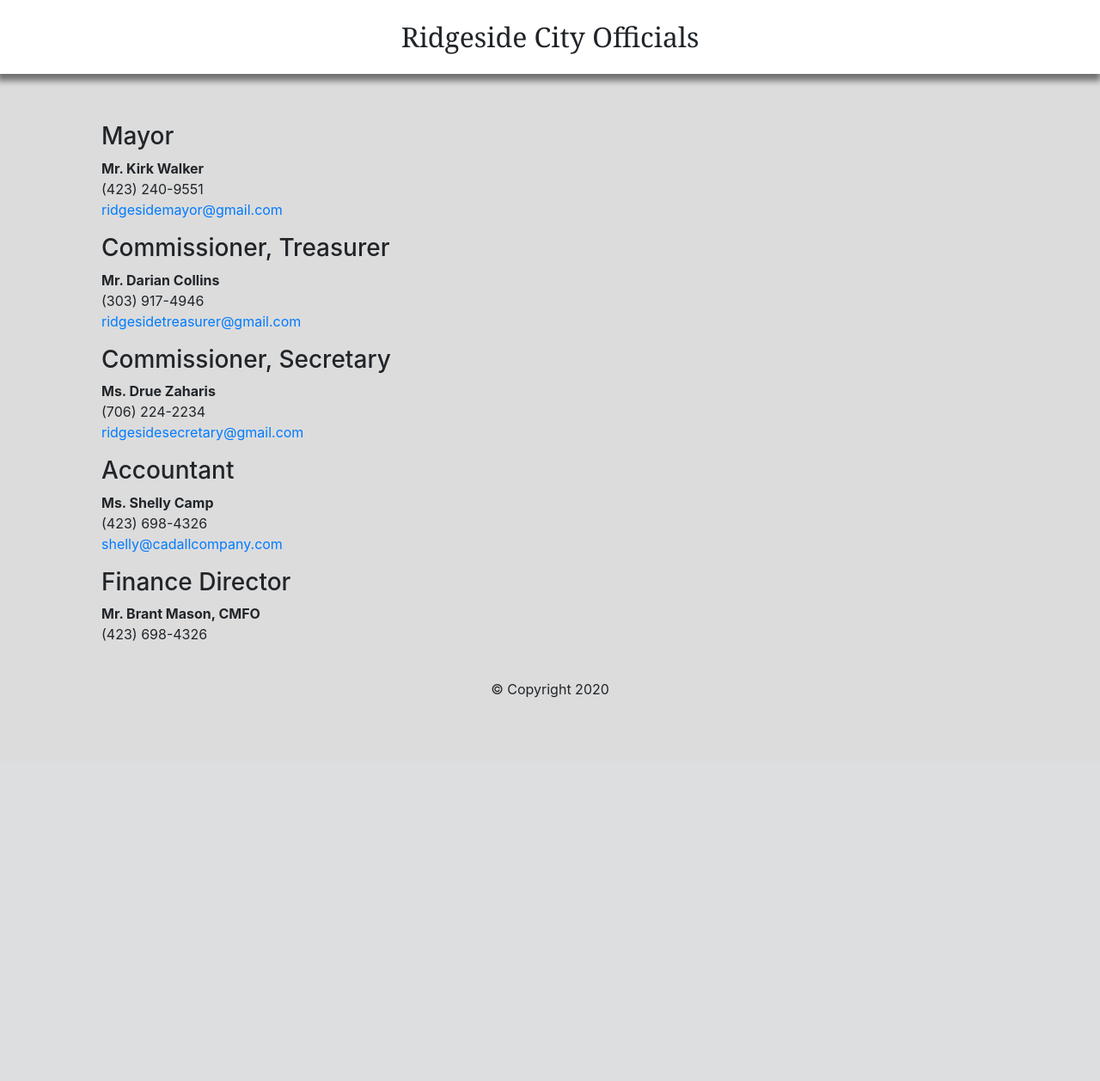
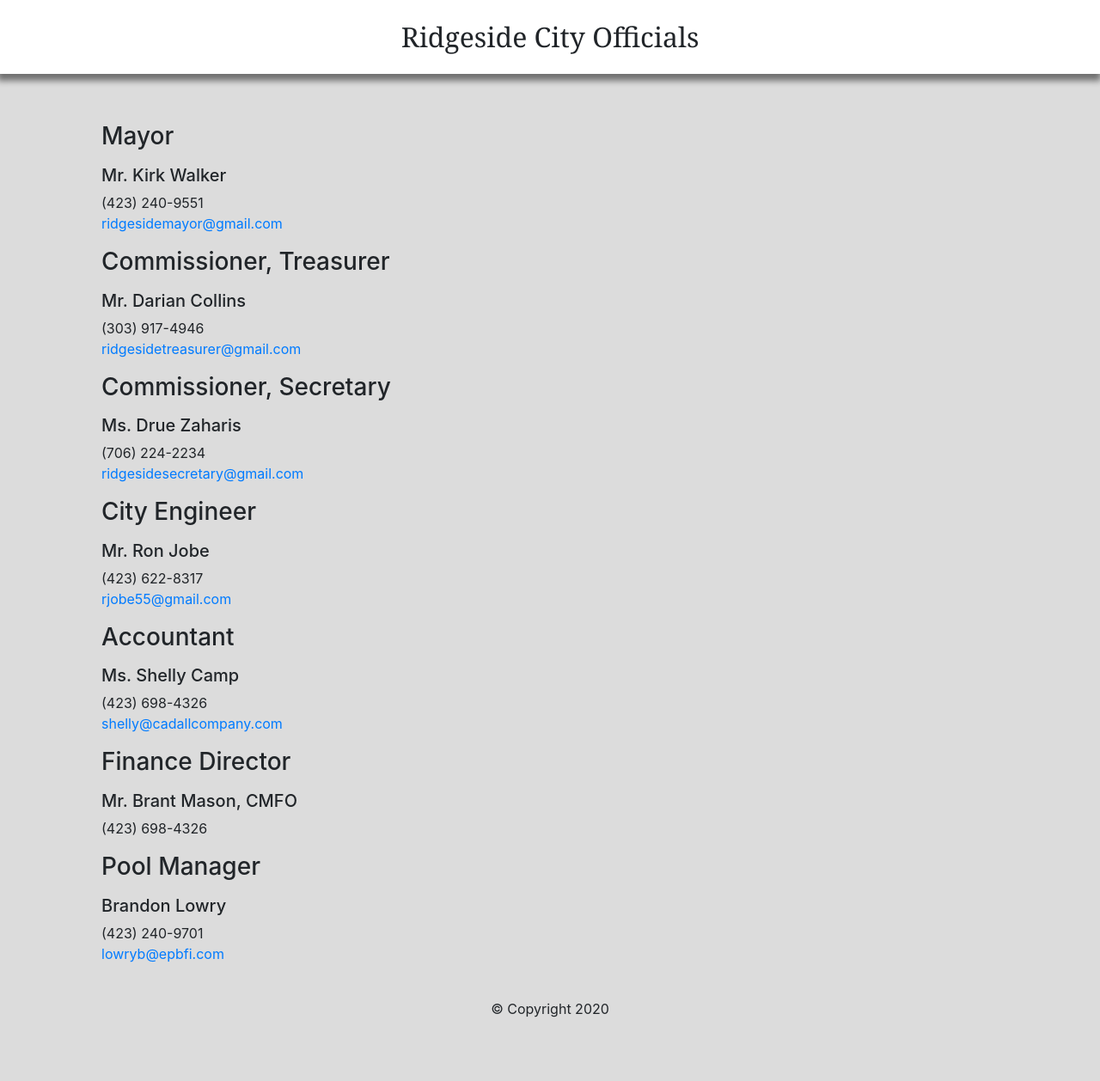
Before and after one commit to chastain/ridgeside.net, a PHP site: page /officials.php in a window 1280 px wide. Shown: the part 62-1320 px from the top of the page at 86% size. Before the commit the page ends 874 px from the top, so only its background shows below. Run offline with PHP 8.4, Linux system fonts and the light colour scheme.

Commit message:
Updates Kirk sent me in email today
Eric,
Thanks for your work on this. I is much easier to navigate!
Here are a few updates:
Trash is now picked up by Republic Services
Brush pickup is by Cut Right Tree Service
Town meetings are no longer at the Emmanuel Church...they are now at First Lutheran Church
Ron Jobe serves at the City Engineer
Brandon Lowry serves as the Pool Manager
The paragraph about the tax rate should probably be omitted since it has changed.
I will think about the quote on the home page and see about revising it.

Finally, Commissioner Zaharis serves as the City Secretary so she should provide you with any updated meeting minutes or resolutions.
Kirk

```diff
--- a/www/about.php
+++ b/www/about.php
@@ -31,7 +31,7 @@
 
     <p class="text-left">Ridgeside began its history as the Shepherd farm on the side of Missionary Ridge. According to a 1929 newspaper article, Percy Shepherd and a group of investors seven years earlier in 1922 converted approximately 95 acres of mountainside farm land into home lots and a miniature golf course.</p>
     <p class="text-left">By 1930 they had built and sold more than 40 homes at an average cost of $19,000. They boasted their Shepherd Hills development was the first to offer natural gas east of Missionary Ridge and the houses were fireproof. The community grew. New homes were built through the years, and in the first decades of the 21st century, Ridgeside claims almost 150 residences. Ridgeside has retained a separate charter as a city. </p>
-    <p class="text-left">The city consists of about 150 homes and 389 people, according to recent U.S. Census Bureau figures. The only revenue comes from property tax collections at a rate of $1.80 per $100 of assessed value. Ridgeside’s property tax rate is about 40 cents less than Chattanooga’s. The city contracts out work such as installation of speed humps on streets, park mowing and sidewalk and street repair. </p>
+    <p class="text-left">The city consists of about 150 homes and 389 people, according to recent U.S. Census Bureau figures. The only revenue comes from property tax collections at a rate of $1.80 per $100 of assessed value. The city contracts out work such as installation of speed humps on streets, park mowing and sidewalk and street repair. </p>
 
     <p class="text-center p-3">Visit our <a href="gallery.php" role="button">Gallery</a> for more information.</p>
 
--- a/www/actions.php
+++ b/www/actions.php
@@ -81,7 +81,7 @@
 
     <p></p>
       <p></p>
-      <li><strong>TOWN MEETINGS</strong> Regular town meetings are held on the third Tuesday of January, April, July, and October. Meetings are held at the Greater Emmanuel Apostolic Church at 400 Tunnel Boulevard and begin at 7:00 pm. Notices of these meetings are printed in the <em>Chattanooga Times / Free Press</em>, posted on this website, and publicized by email. </li>
+      <li><strong>TOWN MEETINGS</strong> Regular town meetings are held on the third Tuesday of January, April, July, and October. Meetings are held at the First Lutheran Church at 2800 McCallie Ave, Chattanooga, TN and begin at 7:00 pm. Notices of these meetings are printed in the <em>Chattanooga Times / Free Press</em>, posted on this website, and publicized by email. </li>
       <p></p>
       <li><strong>VOTING PLACE</strong> The pool office is used on all regular voting days. Please register and vote in Ridgeside. Voting days are announced in the <em>Chattanooga Times/Free Press</em>. </li>
       <p></p>
--- a/www/gallery.php
+++ b/www/gallery.php
@@ -56,7 +56,7 @@
           <div class="caption">
             <h2 class="text-center">City Commission</h2>
             <p class="text-left">Ridgeside is governed by its citizens through a commission composed of the mayor and two commissioners. Officials serve four-year terms. The three candidates for office receiving the most votes are elected. Of those three, the person receiving the most votes is designated mayor. </p>
-            <p class="text-left">Regular town meetings are held on the third Tuesday of January, April, July, and October. Meetings are held at the Greater Emmanuel Apostolic Church at 400 Tunnel Boulevard and begin at 7:00 pm. Ordinances and resolutions passed by the commissioners are publicized through this website and by email.</p>
+            <p class="text-left">Regular town meetings are held on the third Tuesday of January, April, July, and October. Meetings are held at the First Lutheran Church at 2800 McCallie Ave, Chattanooga, TN and begin at 7:00 pm. Ordinances and resolutions passed by the commissioners are publicized through this website and by email.</p>
             <p class="text-left"> All residents are encouraged to attend commission meetings. Notices of these meetings are printed in the <em>Chattanooga Times / Free Press,</em> posted on the website, and circulated by email.</p>
             <p class="text-center"><a href="actions.php" role="button">Commission Actions</a></p>
           </div>
--- a/www/officials.php
+++ b/www/officials.php
@@ -29,36 +29,50 @@
 
 <h3>Mayor</h2>
 <p>
-	<strong>Mr. Kirk Walker</strong><br>
+	<h5>Mr. Kirk Walker</h5>
 	(423) 240-9551<br>
 	<a href="mailto:ridgesidemayor@gmail.com">ridgesidemayor@gmail.com</a>
 </p>
 
 <h3>Commissioner, Treasurer</h2>
 <p>
-	<strong>Mr. Darian Collins</strong><br>
+	<h5>Mr. Darian Collins</h5>
 	(303) 917-4946<br>
 	<a href="mailto:ridgesidetreasurer@gmail.com">ridgesidetreasurer@gmail.com</a>
 </p>
 
 <h3>Commissioner, Secretary</h2>
 <p>
-	<strong>Ms. Drue Zaharis</strong><br>
+	<h5>Ms. Drue Zaharis</h5>
 	(706) 224-2234<br>
 	<a href="mailto:ridgesidesecretary@gmail.com">ridgesidesecretary@gmail.com</a>
 </p>
 
+<h3>City Engineer</h3>
+<p>
+	<h5>Mr. Ron Jobe</h5>
+	(423) 622-8317<br>
+	<a href="mailto:rjobe55@gmail.com">rjobe55@gmail.com</a>
+</p>
+
 <h3>Accountant</h2>
 <p>
-	<strong>Ms. Shelly Camp</strong><br>
+	<h5>Ms. Shelly Camp</h5>
 	(423) 698-4326<br>
 	<a href="mailto:shelly@cadallcompany.com">shelly@cadallcompany.com</a>
 </p>
 
 <h3>Finance Director</h2>
 <p>
-	<strong>Mr. Brant Mason, CMFO</strong><br>
+	<h5>Mr. Brant Mason, CMFO</h5>
 	(423) 698-4326
+</p>
+
+<h3>Pool Manager</h3>
+<p>
+	<h5>Brandon Lowry</h5>
+	(423) 240-9701<br>
+	<a href="mailto:lowryb@epbfi.com">lowryb@epbfi.com</a>
 </p>
 
 <?php include 'includes/copyright.php';?>
--- a/www/services.php
+++ b/www/services.php
@@ -47,7 +47,7 @@
     <div>
       <strong>TOWN MEETINGS</strong><br>
       <blockquote>
-        Regular town meetings are held on the third Tuesday of January, April, July, and October. Meetings are held at the Greater Emmanuel Apostolic Church at 400 Tunnel Boulevard and begin at 7:00 pm. All residents are encouraged to attend. Notices of these meetings are printed in the Chattanooga Times / Free Press and posted on the website (Ridgeside.net). All residents are encouraged to attend. <div>
+        Regular town meetings are held on the third Tuesday of January, April, July, and October. Meetings are held at the First Lutheran Church at 2800 McCallie Ave, Chattanooga, TN and begin at 7:00 pm. All residents are encouraged to attend. Notices of these meetings are printed in the Chattanooga Times / Free Press and posted on the website (Ridgeside.net). All residents are encouraged to attend. <div>
       </blockquote>
     </div>
 
```
Also changed, not shown: www/index.php (+4 -5 lines).
